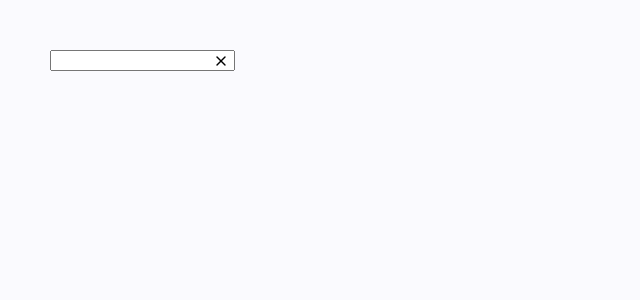
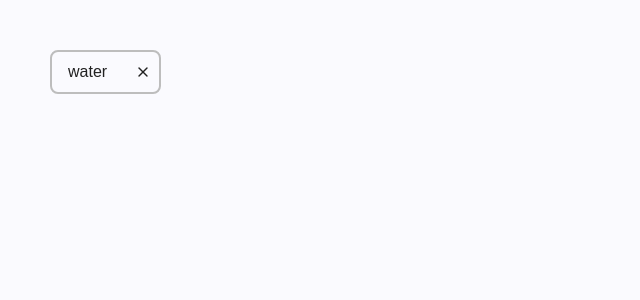
Before and after one commit to barbaraperic/shopping-list, a React (Vite) app: page / in a window 1280 px wide. Shown: the top 300 px of the page, without its empty margins (0-640 px from the left). Built offline with nearby package versions, Linux system fonts and the light colour scheme.

Commit message:
FEAT: select component

```diff
--- a/src/components/Input/CategoryInput.js
+++ /dev/null
@@ -1,38 +0,0 @@
-import styled from "styled-components";
-import { Icon } from '../../assets'
-
-export const CategoryInput = ({ label }) => {
-  return (
-    <Wrapper>
-      <Label>{label}</Label>
-      <InputWrapper>
-        <Input />
-        <StyledIcon id="remove" size={16}/>
-      </InputWrapper>
-    </Wrapper>
-  )
-}
-
-const Wrapper = styled.div`
-  position: relative;
-`
-
-const Label = styled.label`
-
-`
-
-const Input = styled.input`
-
-`
-
-const InputWrapper = styled.div`
-  display: flex;
-  align-items: center;
-
-`
-
-const StyledIcon = styled(Icon)`
-  position: absolute;
-  right: 0;
-  margin-right: 6px;
-`
--- /dev/null
+++ b/src/components/Select/Select.helpers.js
@@ -0,0 +1,8 @@
+import React from 'react';
+
+export function getDisplayedValue(value, children) {
+  const childArray = React.Children.toArray(children)
+  console.log(childArray)
+  const selectChild = childArray.find(child => child.props.children === value)
+  return selectChild.props.children
+}
--- /dev/null
+++ b/src/components/Select/Select.js
@@ -0,0 +1,70 @@
+
+import React from 'react';
+import styled from 'styled-components';
+
+// import { COLORS } from '../../constants';
+import { Icon } from '../../assets';
+import { getDisplayedValue } from './Select.helpers';
+
+const Select = ({ label, value, onChange, children }) => {
+  const displayedValue = getDisplayedValue(value, children);
+
+  return (
+    <Wrapper>
+      <NativeSelect value={value} onChange={onChange}>
+        {children}
+      </NativeSelect>
+      <PresentationalBit>
+        {displayedValue}
+        <IconWrapper>
+          <Icon id="remove" size={16} />
+        </IconWrapper>
+      </PresentationalBit>
+    </Wrapper>
+  );
+};
+
+const Wrapper = styled.div`
+  position: relative;
+  width: max-content;
+`;
+
+const NativeSelect = styled.select`
+  position: absolute;
+  top: 0;
+  left: 0;
+  width: 100%;
+  height: 100%;
+  opacity: 0;
+`;
+
+const PresentationalBit = styled.div`
+  color: #212121;
+  border: 2px solid hsla(0, 0%, 74%, 1);
+  /* background-color: #212121; */
+  font-size: ${16 / 16}rem;
+  padding: 12px 16px;
+  padding-right: 52px;
+  border-radius: 8px;
+  ${NativeSelect}:focus + & {
+    outline: 1px dotted #212121;
+    outline: 5px auto -webkit-focus-ring-color;
+  }
+  ${NativeSelect}:hover + & {
+    color: black;
+  }
+`;
+
+const IconWrapper = styled.div`
+  position: absolute;
+  top: 0;
+  bottom: 0;
+  right: 10px;
+  margin: auto;
+  display: flex;
+  justify-content: center;
+  align-items: center;
+  pointer-events: none;
+`;
+
+export default Select;
--- /dev/null
+++ b/src/components/Select/index.js
@@ -0,0 +1 @@
+export { default } from './Select';
--- a/src/pages/Home.js
+++ b/src/pages/Home.js
@@ -1,14 +1,22 @@
+import { useState } from 'react'
 import styled from 'styled-components';
 // import Main from '../containers/Main';
 // import SidebarLeft from '../containers/SidebarLeft'
 // import SidebarRight from '../containers/SidebarRight'
 // import SaveInput from '../components/SaveInput'
-import { CategoryInput } from '../components/Input/index';
+import Select from '../components/Select';
+
+const options = ["water", "banana"]
 
 const Home = () => {
+  const [valueState, setValueState] = useState("water")
   return (
     <Wrapper>
-      <CategoryInput />
+      <Select label="Hello" value={valueState} onChange={(e) => setValueState(e.target.value)}>
+        {options.map(option => (
+          <option key={option}>{option}</option>
+          ))}
+      </Select>
     </Wrapper>
   )
 }
```
